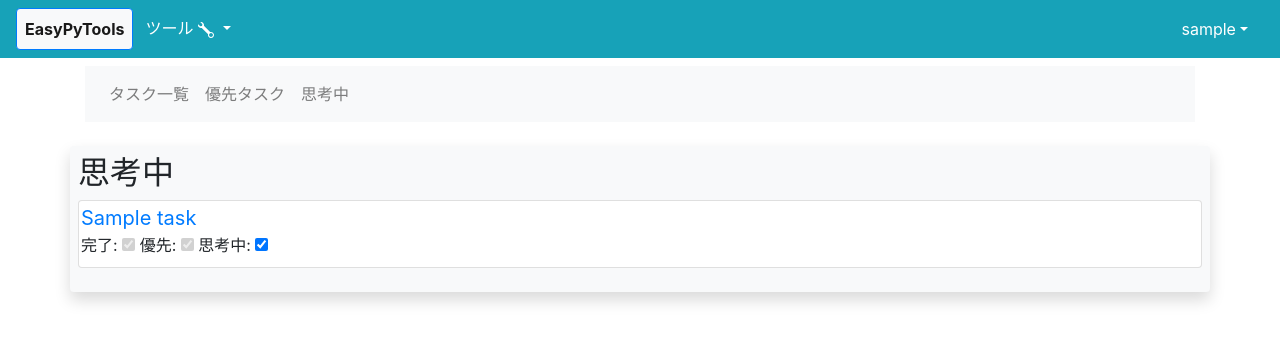
After one commit to ShamNeko88/EasyPyTools, a Django app: page /tasks/task-idea in a window 1280 px wide. The commit adds this page. Shown: the top 342 px of the page. Run offline with Django 5.2, Linux system fonts and the light colour scheme; a user stored in the database is signed in; tables that the repository leaves empty hold one stand-in row (values such as "Sample post"); parts of the project's set-up code (start-up, migrations or seed data) failed here and were passed over; some libraries are stand-ins or nearby versions.

Commit message:
色々問題はあるが、ページ切り替えでのタスク管理はできた

```diff
--- a/EasyPyTools/settings.py
+++ b/EasyPyTools/settings.py
@@ -145,7 +145,7 @@ STATICFILES_DIRS = [
     BASE_DIR / "TopPage/static",  # TopPageアプリのstaticディレクトリ
     BASE_DIR / "EasyLiveMemo/static",  # EasyLiveMemoアプリのstaticディレクトリ
     BASE_DIR / "EasyMdBlog/static",
-    BASE_DIR / "EasyTaskManager"
+    BASE_DIR / "EasyTaskManager/static"
 ]
 
 # 本番環境用のSTATIC_ROOTを指定
--- a/EasyTaskManager/static/css/task-index.css
+++ b/EasyTaskManager/static/css/task-index.css
@@ -1,5 +1,4 @@
 .card {
-    padding: 1px; /* パディングを調整 */
     margin-bottom: 1px; /* カード間のマージンを調整 */
 }
 
@@ -7,6 +6,10 @@
     font-size: 1.25rem; /* タイトルのフォントサイズを調整 */
 }
 
+.card-body {
+    padding: 2px;
+}
+
 .card-text {
     font-size: 1.0rem; /* テキストのフォントサイズを調整 */
 }
--- /dev/null
+++ b/EasyTaskManager/static/js/task-index.js
@@ -0,0 +1,55 @@
+document.addEventListener('DOMContentLoaded', function() {
+    const csrfTokenInput = document.querySelector('input[name="csrfmiddlewaretoken"]');
+    const csrfToken = csrfTokenInput ? csrfTokenInput.value : ''; // CSRFトークンを取得
+
+    if (!csrfToken) {
+        console.error('CSRFトークンが見つかりません。フォームにトークンが含まれていることを確認してください。');
+        return; // CSRFトークンがない場合は処理を中止
+    }
+
+    function updateCheckboxState(form) {
+        const isIdeaChecked = form.querySelector('input[name="is_idea"]').checked;
+        const completedCheckbox = form.querySelector('input[name="is_completed"]');
+        const priorityCheckbox = form.querySelector('input[name="is_priority"]');
+
+        // 思考中がチェックされている場合、完了と優先を無効化
+        completedCheckbox.disabled = isIdeaChecked;
+        priorityCheckbox.disabled = isIdeaChecked;
+    }
+
+    document.querySelectorAll('.task-update-form').forEach(form => {
+        // ページ読み込み時に状態を更新
+        updateCheckboxState(form);
+
+        form.querySelectorAll('.update-checkbox').forEach(checkbox => {
+            checkbox.addEventListener('change', function() {
+                const taskId = form.getAttribute('data-task-id');
+                const formData = new FormData(form);
+
+                // 状態を更新
+                updateCheckboxState(form);
+
+                fetch(`/tasks/update/${taskId}/`, {
+                    method: 'POST',
+                    body: formData,
+                    headers: {
+                        'X-CSRFToken': csrfToken // CSRFトークンをヘッダーに追加
+                    }
+                })
+                .then(response => response.json())
+                .then(data => {
+                    if (data.success) {
+                        console.log('タスクが更新されました。');
+                        // チェックボックスの状態を再評価
+                        updateCheckboxState(form);
+                    } else {
+                        console.error('更新に失敗しました。');
+                    }
+                })
+                .catch(error => {
+                    console.error('エラーが発生しました:', error);
+                });
+            });
+        });
+    });
+});
--- a/EasyTaskManager/templates/EasyTaskManager/task-base.html
+++ b/EasyTaskManager/templates/EasyTaskManager/task-base.html
@@ -16,14 +16,14 @@
       <button class="navbar-toggler order-1" type="button" data-toggle="collapse" data-target="#blogBarDropdown" aria-controls="blogBarDropdown" aria-expanded="false" aria-label="Toggle navigation"><span class="navbar-toggler-icon"></span></button>
       <div class="collapse navbar-collapse order-2" id="blogBarDropdown">
         <ul class="navbar-nav">
-            <li class="nav-item">
-              <a href="{% url 'task-index' %}" class="nav-link">タスク一覧</a>
-            </li>
+          <li class="nav-item">
+            <a href="{% url 'task-index' %}" class="nav-link">タスク一覧</a>
+          </li>
           <li class="nav-item">
             <a href="{% url 'task-priority' %}" class="nav-link">優先タスク</a>
           </li>
           <li class="nav-item">
-            <a href="{% url 'login' %}?next={% url 'post-create' %}" class="nav-link">思考中</a>
+            <a href="{% url 'task-idea' %}" class="nav-link">思考中</a>
           </li>
         </ul>
       </div>
--- /dev/null
+++ b/EasyTaskManager/templates/EasyTaskManager/task-idea.html
@@ -0,0 +1,46 @@
+{% extends 'EasyTaskManager/task-base.html' %}
+{% load static %}
+
+<!-- 追加のcssファイル-->
+{% block extra_css %}
+  <link rel="stylesheet" href="{% static 'css/task-index.css' %}" />
+{% endblock extra_css%}
+
+<!-- 追加のjsファイル-->
+{% block extra_js %}
+<script>
+    const csrfToken = '{{ csrf_token }}';
+</script>
+<script src="{% static 'js/task-index.js' %}"></script>
+{% endblock extra_js %}
+
+{% block title %}
+  タスク管理
+{% endblock %}
+
+{% block task_main %}
+  <div class="container mt-4 shadow rounded p-2 bg-light">
+    <h2>思考中</h2>
+
+    <div id="all" class="task-section">
+      {% for task in tasks %}
+        <div class="card mb-3">
+          <div class="card-body">
+            <a href="#" class="card-title">{{ task.title }}</a>
+            <form class="task-update-form" data-task-id="{{ task.id }}">
+              {% csrf_token %} <!-- CSRFトークンを追加 -->
+              <label for="id_is_completed">完了:</label>
+              <input type="checkbox" name="is_completed" {% if task.is_completed %}checked{% endif %} class="update-checkbox" data-type="completed">
+              <label for="id_is_priority">優先:</label>
+              <input type="checkbox" name="is_priority" {% if task.is_priority %}checked{% endif %} class="update-checkbox" data-type="priority">
+              <label for="id_is_idea">思考中:</label>
+              <input type="checkbox" name="is_idea" {% if task.is_idea %}checked{% endif %} class="update-checkbox" data-type="idea" id="id_is_idea_{{ task.id }}">
+            </form>
+          </div>
+        </div>
+      {% empty %}
+        <p>タスクはありません。</p>
+      {% endfor %}
+    </div>
+  </div>
+{% endblock %}
--- a/EasyTaskManager/urls.py
+++ b/EasyTaskManager/urls.py
@@ -1,8 +1,9 @@
 from django.urls import path
-from .views import TaskManagerView, TaskPriorityView, TaskUpdateView
+from .views import TaskManagerView, TaskPriorityView, TaskUpdateView, TaskIdeaView
 
 urlpatterns = [
     path("", TaskManagerView.as_view(), name="task-index"),
     path("task-priority", TaskPriorityView.as_view(), name="task-priority"),
+    path("task-idea", TaskIdeaView.as_view(), name="task-idea"),
     path("update/<int:task_id>/", TaskUpdateView.as_view(), name="task-update"),  # 更新用のURL
 ]
--- a/EasyTaskManager/views.py
+++ b/EasyTaskManager/views.py
@@ -61,3 +61,25 @@ class TaskPriorityView(View):
             task.save()
             return redirect('task-priority')  # 優先タスクページにリダイレクト
         return self.get(request)  # エラーがあれば再表示
+
+
+# 思考中
+class TaskIdeaView(View):
+    def get(self, request):
+        # ユーザーの思考中のタスクを取得
+        idea_tasks = Task.objects.filter(user=request.user, is_idea=True)
+        form = TaskForm()
+
+        return render(request, 'EasyTaskManager/task-idea.html', {
+            'tasks': idea_tasks,
+            'form': form,
+        })
+
+    def post(self, request):
+        form = TaskForm(request.POST)
+        if form.is_valid():
+            task = form.save(commit=False)
+            task.user = request.user  # ユーザーを設定
+            task.save()
+            return redirect('task-priority')  # 優先タスクページにリダイレクト
+        return self.get(request)  # エラーがあれば再表示
--- a/TopPage/templates/TopPage/base.html
+++ b/TopPage/templates/TopPage/base.html
@@ -22,8 +22,12 @@
     <link rel="stylesheet" href="https://stackpath.bootstrapcdn.com/bootstrap/4.5.0/css/bootstrap.min.css" integrity="sha384-9aIt2nRpC12Uk9gS9baDl411NQApFmC26EwAOH8WgZl5MYYxFfc+NcPb1dKGj7Sk" crossorigin="anonymous" />
     <!-- カスタムCSS -->
     {% block extra_css %}
+    {% endblock %}
 
+    <!-- カスタムjs -->
+    {% block extra_js %}
     {% endblock %}
+
     <title>
       {% block title %}
 
```
Also changed, not shown: EasyTaskManager/templates/EasyTaskManager/task-priority.html (+21 -11 lines).
